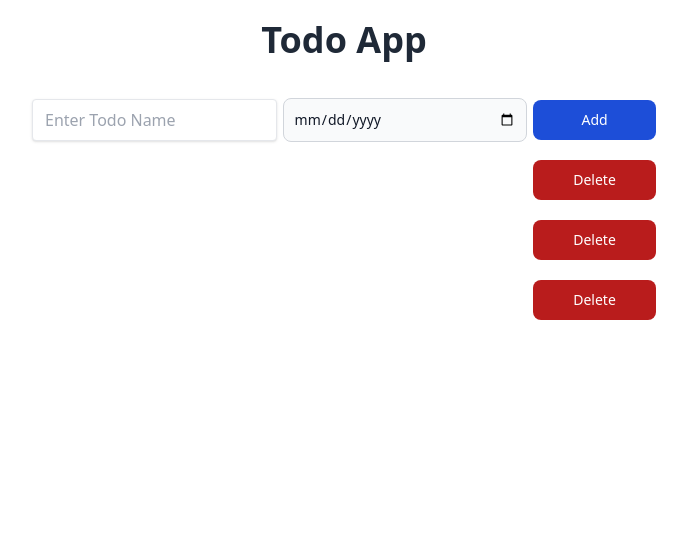
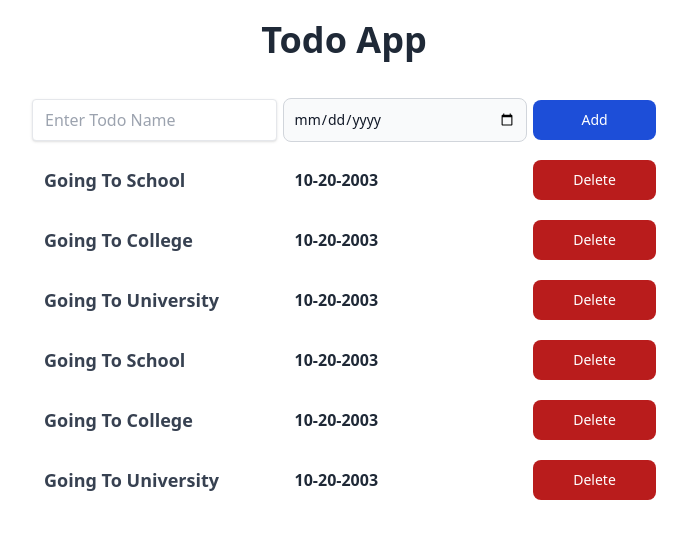
Before and after one commit to anas20023/Todo-App, a React (Vite) app: page / in a window 1280 px wide. Shown: the top 538 px of the page, without its empty margins (296-983 px from the left). Built offline with nearby package versions, Linux system fonts and the light colour scheme.

Commit message:
chore: Update item components and import paths

```diff
--- a/src/App.jsx
+++ b/src/App.jsx
@@ -20,6 +20,7 @@ export default function Div() {
       <Heading></Heading>
       <Top_bar />
       <Items items={itemarr} />
+      <Items items={itemarr} />
     </div>
   );
 }
--- a/src/components/item.jsx
+++ b/src/components/item.jsx
@@ -1,12 +1,12 @@
 // eslint-disable-next-line react/prop-types
-const Item = ({ event_name, event_date }) => {
+export default function Item({ name, Date }) {
     return (
         <div className="flex flex-row w-full sm:w-full lg:w-2/4 mt-5 h-10 justify-between items-center gap-1.5">
             <p className="w-2/5 px-3 py-4 text-lg text-gray-700 font-semibold">
-                {event_name}
+                {name}
             </p>
             <p className="w-2/5 px-3 py-4 text-baseg font-bold text-gray-800">
-                {event_date}
+                {Date}
             </p>
             <button className="text-white bg-red-700 hover:bg-red-800 focus:ring-4 focus:outline-none focus:ring-red-300 font-medium rounded-lg text-sm w-1/5 px-5 py-2.5 text-center dark:bg-red-600 dark:hover:bg-red-700 dark:focus:ring-red-800">
                 Delete
@@ -14,4 +14,3 @@ const Item = ({ event_name, event_date }) => {
         </div>
     )
 }
-export default Item;
--- a/src/components/items.jsx
+++ b/src/components/items.jsx
@@ -6,9 +6,9 @@ const Items = ({ items }) => (
     {items.map((item, index) => {
       return (
         <Item
+          name={item.name}
+          Date={item.Date}
           key={index}
-          eventName={item.name}
-          eventDate={item.Date}
         />
       );
     })}
```
